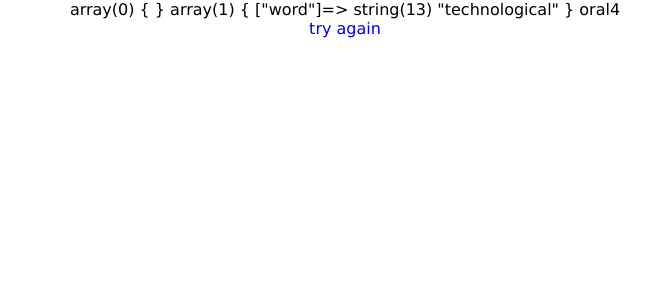
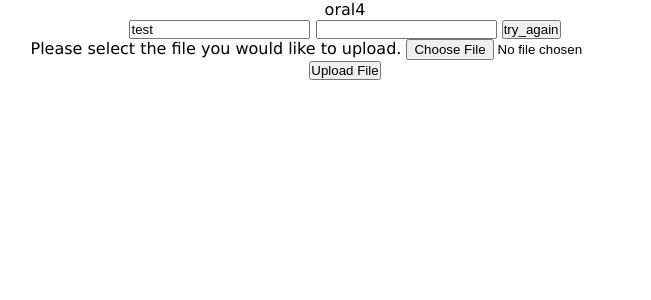
Before and after one commit to Aarnoud-Meijer/hangman, a PHP site: page / in a window 1280 px wide. Shown: the part 57-357 px from the top of the page, without its empty margins (295-946 px from the left). Run offline with PHP 8.4, Linux system fonts and the light colour scheme.

Commit message:
Trouble with empty

```diff
--- a/bootsrap.php
+++ b/bootsrap.php
@@ -2,27 +2,43 @@
 // bootstrap
 // use backend to hide secret word
 
+session_start();
+
+
+if($_SERVER["REQUEST_METHOD"] == "POST"){
+	var_dump($_POST);
+	// var_dump($_SERVER);
+}
+
+//var_dump($_GET);
+
 // if get or post
-var_dump($_GET);
+//var_dump($_GET);
 // array(1) { ["page"]=> string(5) "again" }
 
-//if ($_GET == ["page"] || $_GET == ["start"]){
+if ($_GET == ["page"] || $_GET == ["start"]){
+	// CLEAR WORD
+	$_SESSION['word'] = null;
+	//@header("Content-type: text/html; charset=utf-8");
+	//header("/index.php");
+	//header('Refresh: 1; url=index.php');
+	//exit();
+}
 
-//}
+
 
 // use session to store word and ghessed char
 // store failed attemts
 
-session_start();
 
-// CLEAR WORD
-// $_SESSION['word'] = null;
+
+
 
 if(empty($_SESSION['word'])){
 	$words = file('wordlist.10000.txt', FILE_IGNORE_NEW_LINES);
 	$_SESSION['word'] = $words[rand(0, sizeof($words))];
 }
-var_dump($_SESSION);
+//var_dump($_SESSION);
 
 // get random word
 $word = $words[rand(0, sizeof($words))];
--- a/index.php
+++ b/index.php
@@ -1,3 +1,4 @@
+<?php include('bootsrap.php');?>
 <!doctype html>
 <html class="no-js" lang="en">
 <head>
@@ -12,13 +13,26 @@
 	<header><h1>Welcome to Hangman</h1>Ghess the word!<br/></header>
 	<article>
 <?php
-include('bootsrap.php');
+
 echo $word;
 echo strlen($word)
 ?>
 		<br />
 
-		<a href="again">try again</a>
+<form method="post" action="/">
+	<input type="text" value="test"></input>
+	<input type="email"></input>
+	<input type="submit" value="try_again"/>
+</form>
+
+<form action="index.php" method="post" enctype="multipart/form-data">
+	<p>Please select the file you would like to upload.
+	<input type="file" name="upload">
+	<br>
+	<input type="submit" value="Upload File">
+</form>
+
+<!--		<a href="again">try again</a>-->
 	</article>
 	<footer></footer>
 </body>
```
